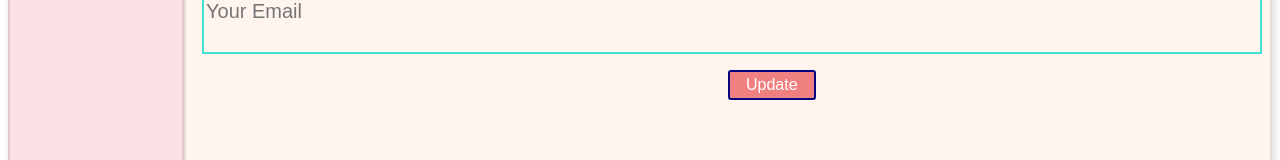
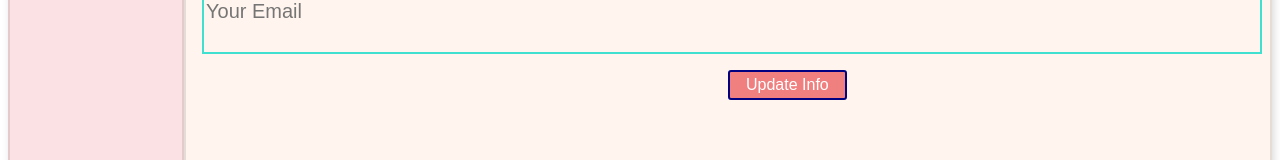
Before and after one commit to angelroundtrip/phase-2-group-project, a React (Create React App) app: page /about in a window 1280 px wide. Both pictures are taken after a click on the button "Edit My Info". Shown: the part 396-556 px from the top of the page. Built offline with nearby package versions, Linux system fonts and the light colour scheme; data requests are answered from the project's data file.

Commit message:
changed form submit to match button

```diff
--- a/src/components/AboutForm.js
+++ b/src/components/AboutForm.js
@@ -35,7 +35,7 @@ function AboutForm({updateAbout}) {
 
       <textarea className='title-input' type="email" name="email" placeholder="Your Email" onChange={handleEmail}/>
 
-      <button className='submitbtn'>Update</button>
+      <button className='submitbtn'>Update Info </button>
 
       </form>
 
```
